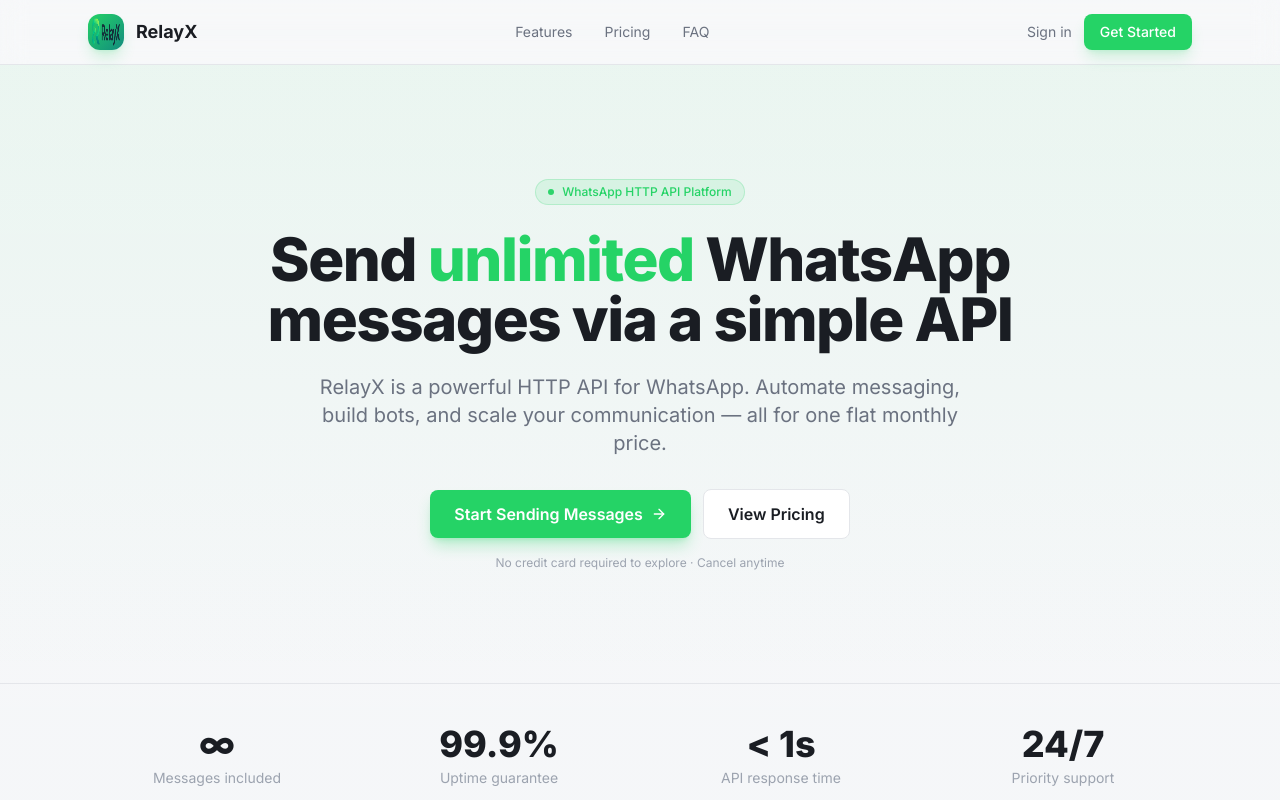
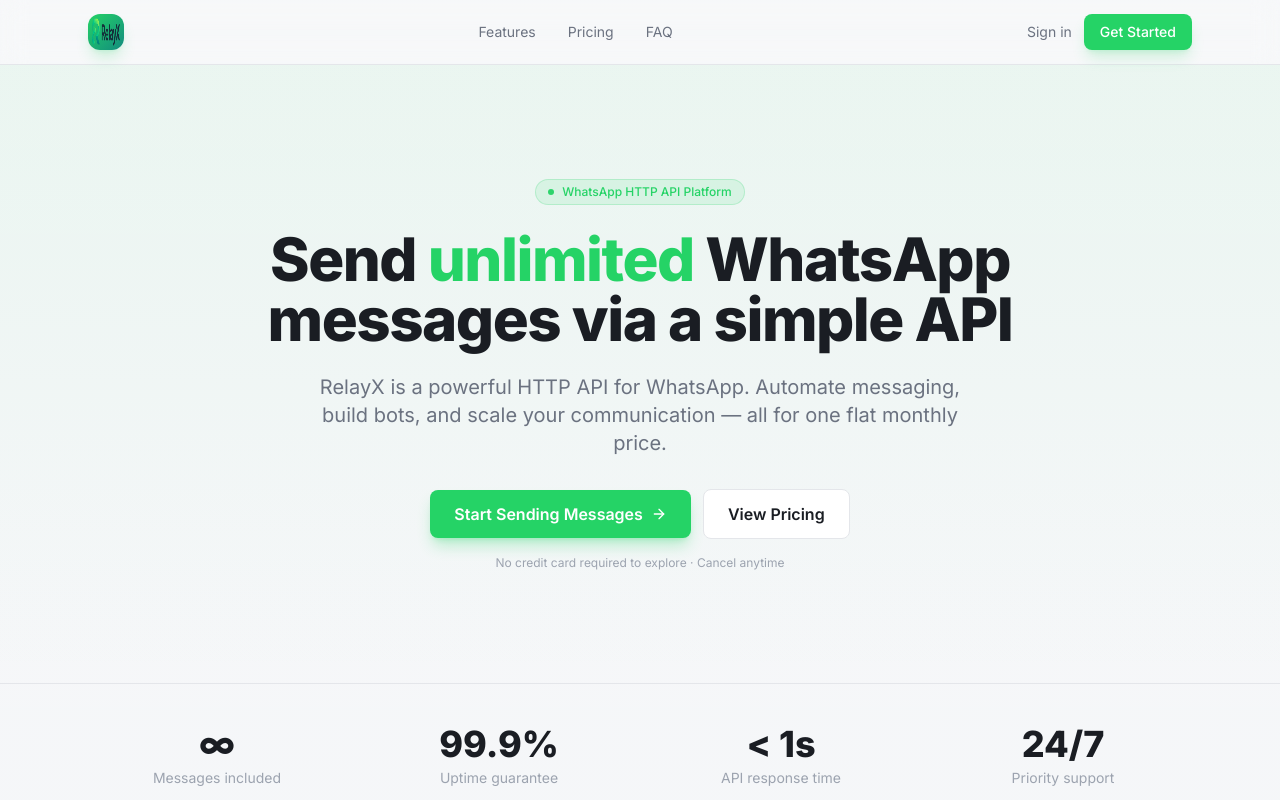
Before and after one commit to sayanroy058/WhatssAPI, a React (Vite) app: page / in a window 1280 px wide. Shown: the top 800 px of the page. Built offline with nearby package versions, Linux system fonts and the light colour scheme.

Commit message:
Update Home.tsx

```diff
--- a/src/components/Home.tsx
+++ b/src/components/Home.tsx
@@ -66,7 +66,6 @@
             <div className="w-9 h-9 rounded-xl bg-gradient-to-br from-[#25D366] to-[#128C7E] flex items-center justify-center shadow-lg shadow-[#25D366]/20">
               <img src={Logo} alt="RelayX Logo" className="w-7 h-7" />
             </div>
-            <span className="text-app-text font-bold text-lg">RelayX</span>
           </div>
           <nav className="hidden md:flex items-center gap-8 text-sm text-app-text-secondary">
             <a href="#features" className="hover:text-app-text transition-colors">Features</a>
```
